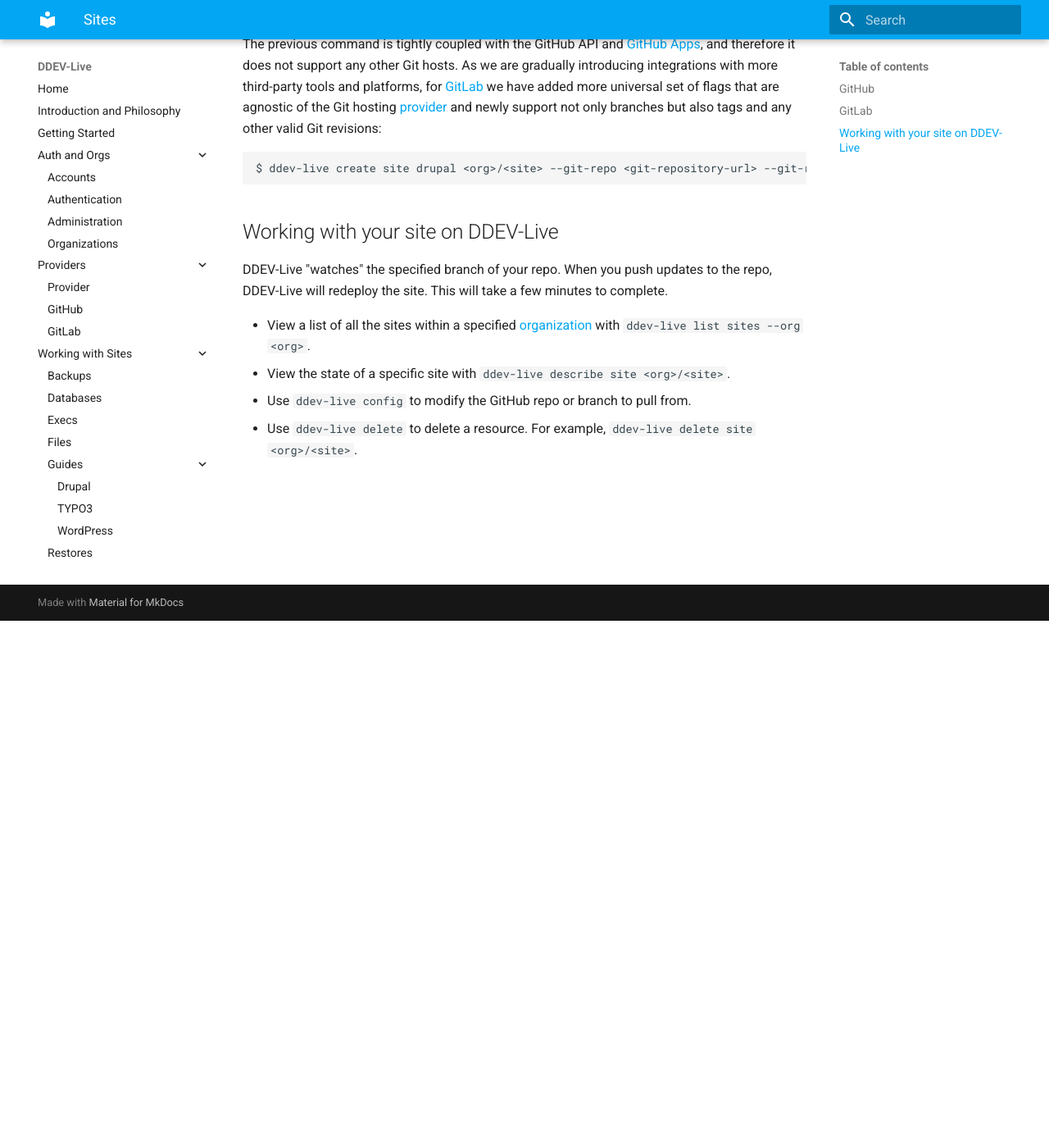
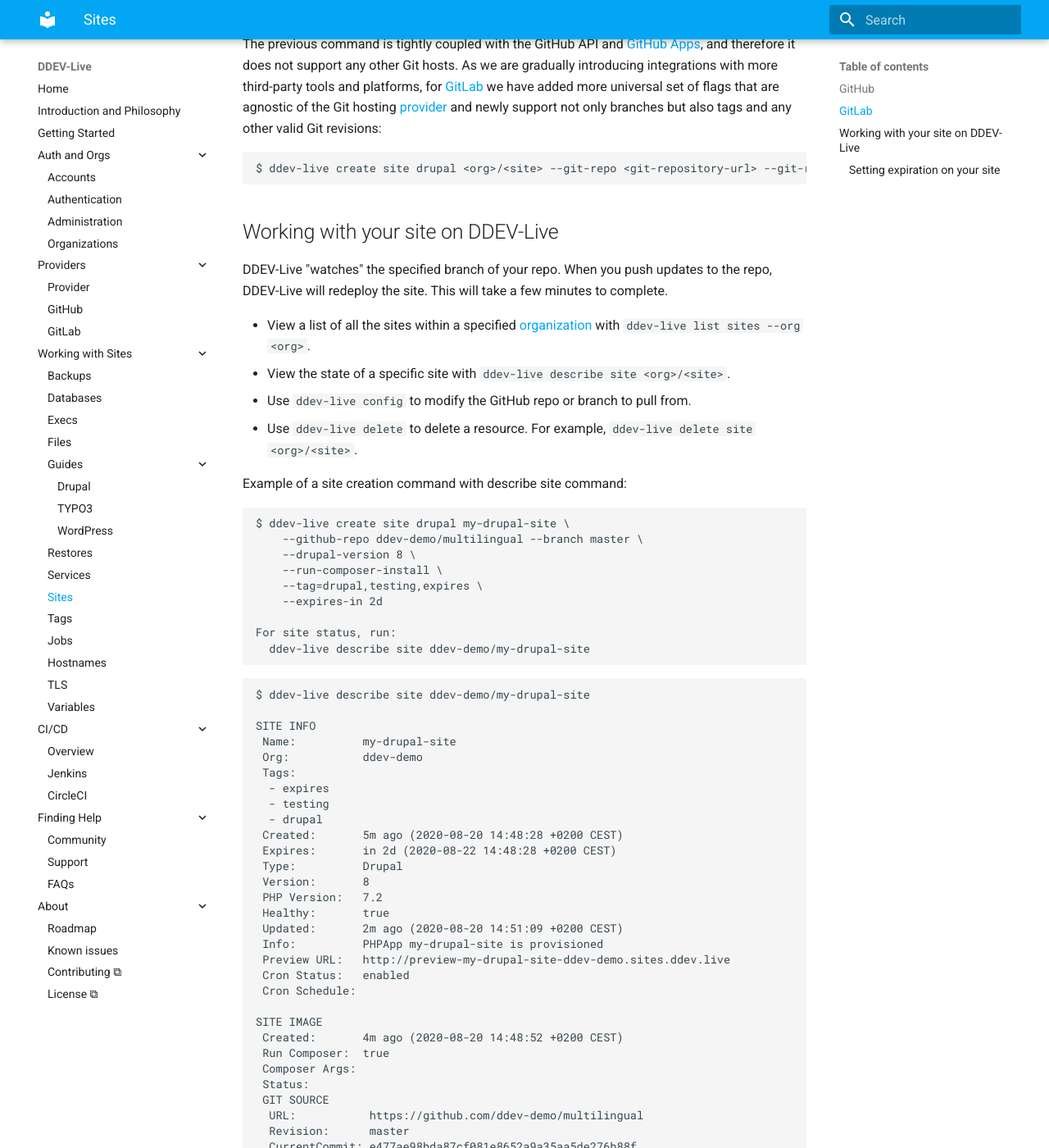
Before and after one commit to fru-io/docs-live, an MkDocs documentation site: the page built from docs/sites.md, in a window 1280 px wide and 1400 px high, scrolled down 643 px. Shown: the whole window at 82% size. Built offline with MkDocs 1.6.1 and Material for MkDocs 9.7.7, drawn with Linux system fonts in a browser that asks for light colours; some of the changed text lies outside the part shown.

Commit message:
Document site expiration flag (#110)
* Document site expiration flag

* Improving the wording on site expiry

* Update sites.md (#111)

Some small changes and rewording, PR seemed easier.

* Example of site create & describe

Co-authored-by: Elli Ludwigson <ekl1773@gmail.com>

````diff
--- a/docs/sites.md
+++ b/docs/sites.md
@@ -31,3 +31,96 @@ DDEV-Live "watches" the specified branch of your repo. When you push updates to
 - View the state of a specific site with `ddev-live describe site <org>/<site>`.
 - Use `ddev-live config` to modify the GitHub repo or branch to pull from.
 - Use `ddev-live delete` to delete a resource. For example, `ddev-live delete site <org>/<site>`.
+
+Example of a site creation command with describe site command:
+```
+$ ddev-live create site drupal my-drupal-site \
+    --github-repo ddev-demo/multilingual --branch master \
+    --drupal-version 8 \
+    --run-composer-install \
+    --tag=drupal,testing,expires \
+    --expires-in 2d
+
+For site status, run:
+  ddev-live describe site ddev-demo/my-drupal-site
+```
+
+```
+$ ddev-live describe site ddev-demo/my-drupal-site
+
+SITE INFO
+ Name:          my-drupal-site
+ Org:           ddev-demo
+ Tags:
+  - expires
+  - testing
+  - drupal
+ Created:       5m ago (2020-08-20 14:48:28 +0200 CEST)
+ Expires:       in 2d (2020-08-22 14:48:28 +0200 CEST)
+ Type:          Drupal
+ Version:       8
+ PHP Version:   7.2
+ Healthy:       true
+ Updated:       2m ago (2020-08-20 14:51:09 +0200 CEST)
+ Info:          PHPApp my-drupal-site is provisioned
+ Preview URL:   http://preview-my-drupal-site-ddev-demo.sites.ddev.live
+ Cron Status:   enabled
+ Cron Schedule:
+
+SITE IMAGE
+ Created:       4m ago (2020-08-20 14:48:52 +0200 CEST)
+ Run Composer:  true
+ Composer Args:
+ Status:
+ GIT SOURCE
+  URL:           https://github.com/ddev-demo/multilingual
+  Revision:      master
+  CurrentCommit: e477ae98bda87cf081e8652a9a35aa5de276b88f
+  Status:
+
+SITE
+ Healthy: true
+ Updated: 2m ago (2020-08-20 14:51:09 +0200 CEST)
+ Info:    PHPApp my-drupal-site is provisioned
+
+FILESTORE
+ Healthy: true
+ Updated: 3m ago (2020-08-20 14:49:48 +0200 CEST)
+ Info:    FileStore my-drupal-site is provisioned
+
+DATABASE
+ Healthy: true
+ Updated: 3m ago (2020-08-20 14:49:48 +0200 CEST)
+ Info:    MySQLDB my-drupal-site is provisioned in default-mfv57 MySQLServer
+ AUTOMATED BACKUPS
+  Enabled:  false
+  Schedule: Not set
+  Retain:   0
+
+ENVIRONMENT
+ DRUPAL_TRUSTED_HOST_PATTERN=(127\.0\.0\.1)|(localhost)|(preview-my-drupal-site-ddev-demo\.sites\.ddev\.live)
+
+HOSTS
+ No custom host configuration
+```
+
+#### Setting expiration on your site
+Optionally, you can set a site to expire anywhere from 30 minutes to 5 days from the creation timestamp with the `--expires-in` flag. It can be set during initial site creation or configured later. When the site reaches the expiration time, it will be automatically deleted from DDEV-Live. This is useful when creating disposable testing or preview sites.
+
+Example for creating a site that will expire in 90 minutes.
+```
+$ ddev-live create site drupal <org>/<site> --github-repo <github-org>/<repo-name> --expires-in 90m
+```
+
+Extending or shortening the expiration sets the expiration time relative to the site creation time and can never extend beyond 5 days total from site creation.
+This example will set the expiration to 4 days from when the site was created.
+```
+$ ddev-live config drupal <site> --expires-in 4d
+```
+
+Here is a handy command to filter through your sites for all that have expiration set and sort by which one expires earliest:
+```
+$ ddev-live list sites -o json --format-time-as-seconds | jq -c '[.sites[] | select(.expires != "")] | sort_by(.expires) | .[]'
+```
+
+The flag `-o json` sets the output from plaintext to JSON formatted, the second flag `--format-time-as-seconds` converts the human readable duration and time to seconds and timestamp so it can be conveniently passed to other tools, such as `jq`, for additional processing.
````
